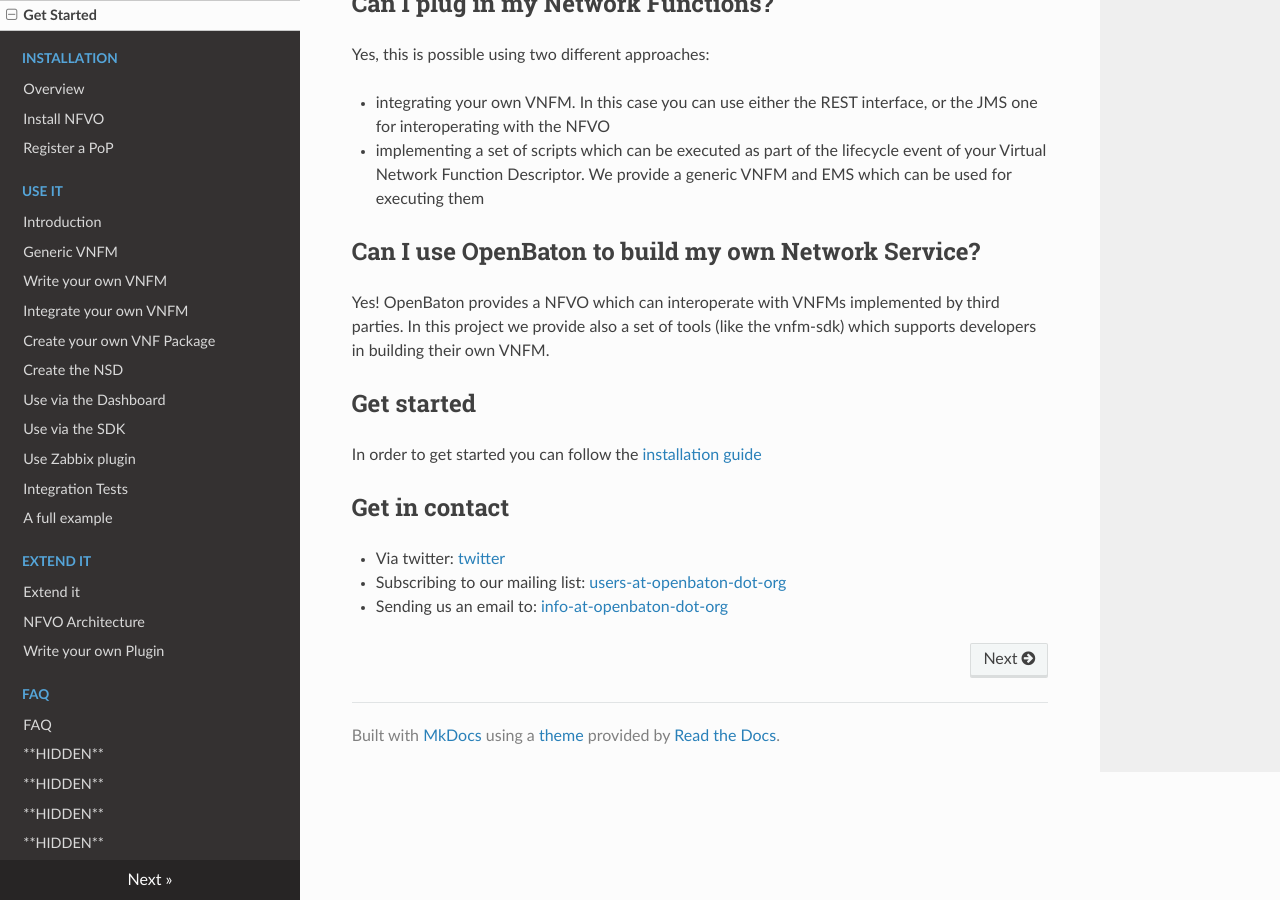
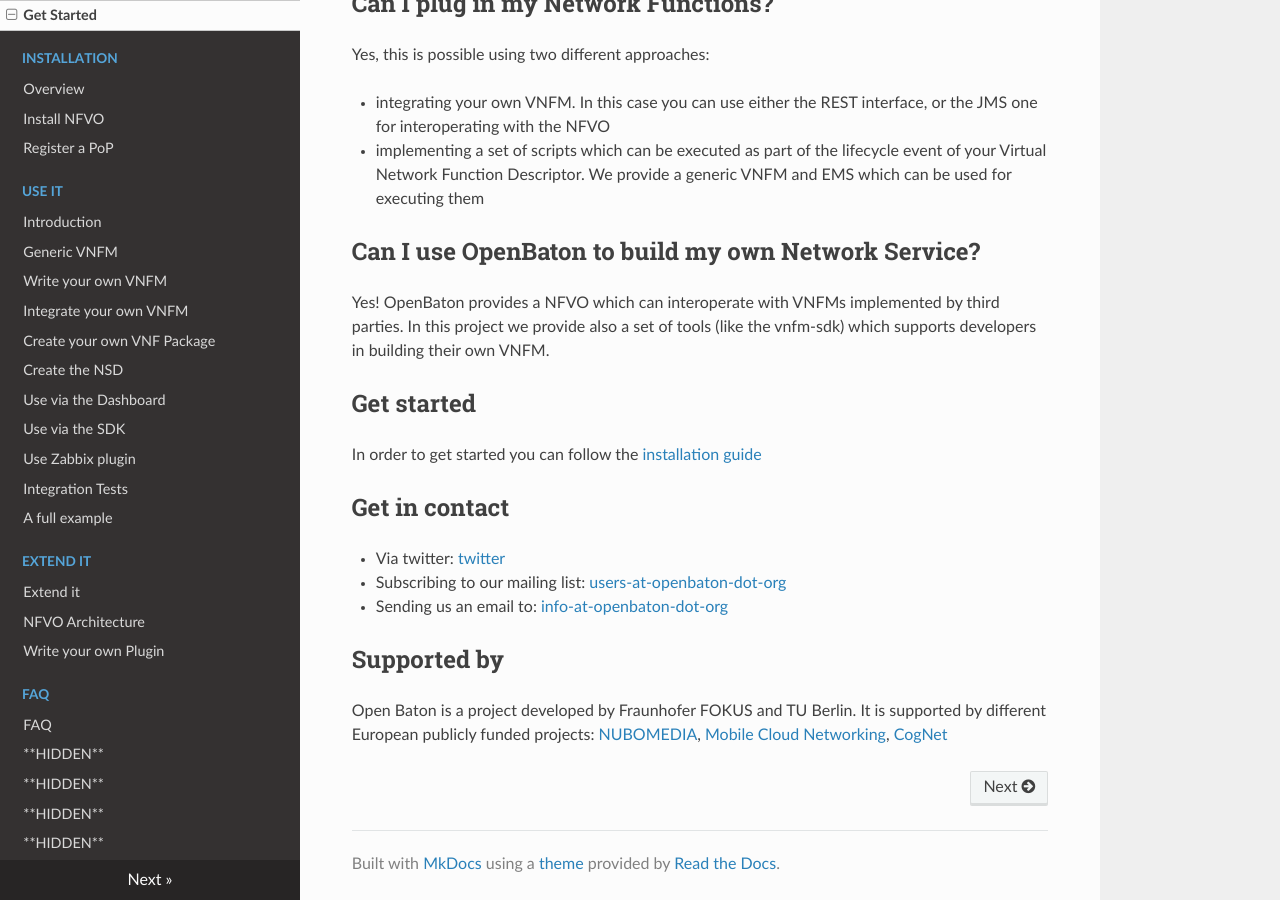
Before and after one commit to openbaton/docs, an MkDocs documentation site: the page built from docs/index.md, in a window 1280 px wide and 900 px high, scrolled down 904 px. Built offline with MkDocs 1.6.1, drawn with Linux system fonts in a browser that asks for light colours; nearby versions of some CDN libraries; old or Windows-style settings are respelled for this version of MkDocs.

Commit message:
Updated documentation folder with content from a23189deff319ec8a160be5c7c8ef2d8397097bd of docs master branch

```diff
--- a/docs/index.md
+++ b/docs/index.md
@@ -33,10 +33,16 @@
 * Subscribing to our mailing list: [users-at-openbaton-dot-org]
 * Sending us an email to: [info-at-openbaton-dot-org]
 
+## Supported by
+Open Baton is a project developed by Fraunhofer FOKUS and TU Berlin. It is supported by different European publicly funded projects: [NUBOMEDIA][nubomedia], [Mobile Cloud Networking][mcn], [CogNet][cognet]
+
 [install-guide]:install
 [openbaton]:https://twitter.com/openbaton
 [users-at-openbaton-dot-org]: mailto:listen@openbaton.org?subject=subscribe%20users
 [info-at-openbaton-dot-org]: mailto:info@openbaton.org
+[nubomedia]: https://www.nubomedia.eu/
+[mcn]: http://mobile-cloud-networking.eu/site/
+[cognet]: http://www.cognet.5g-ppp.eu/cognet-in-5gpp/
 
 <!---
  Script for open external links in a new tab
```
Also changed, not shown: about-openbaton.md (deleted, +0 -23 lines), getting-started.md (deleted, +0 -10 lines).
